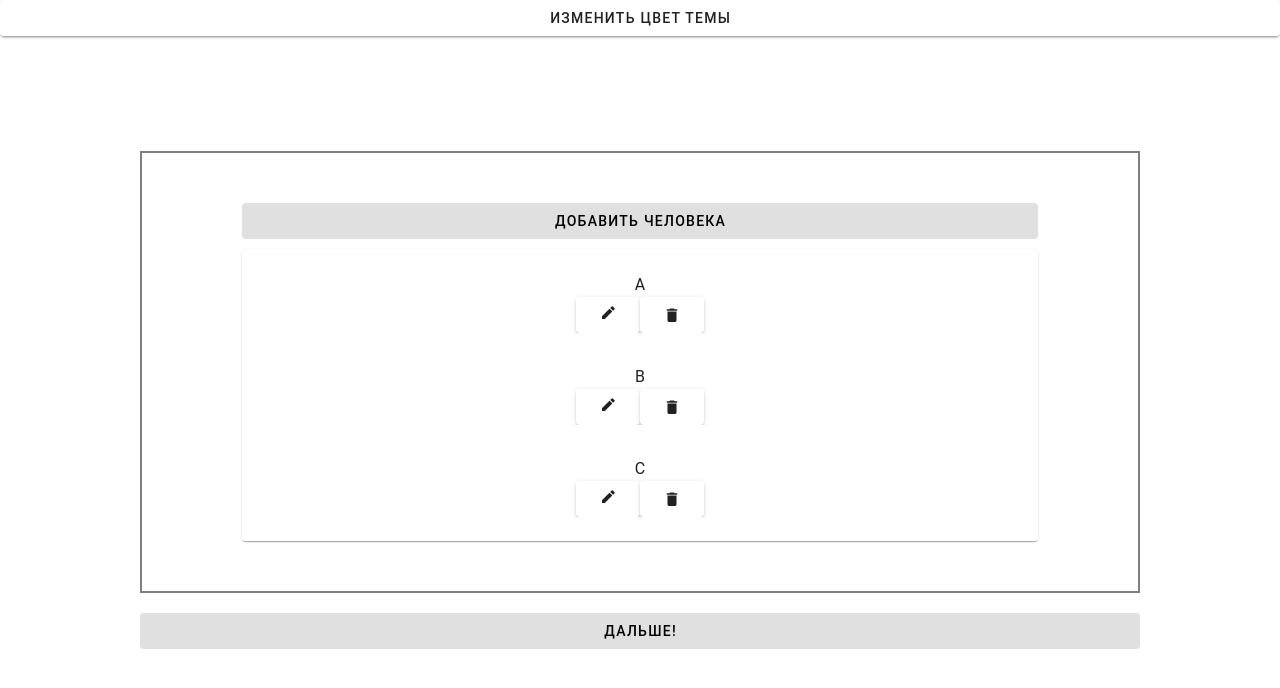
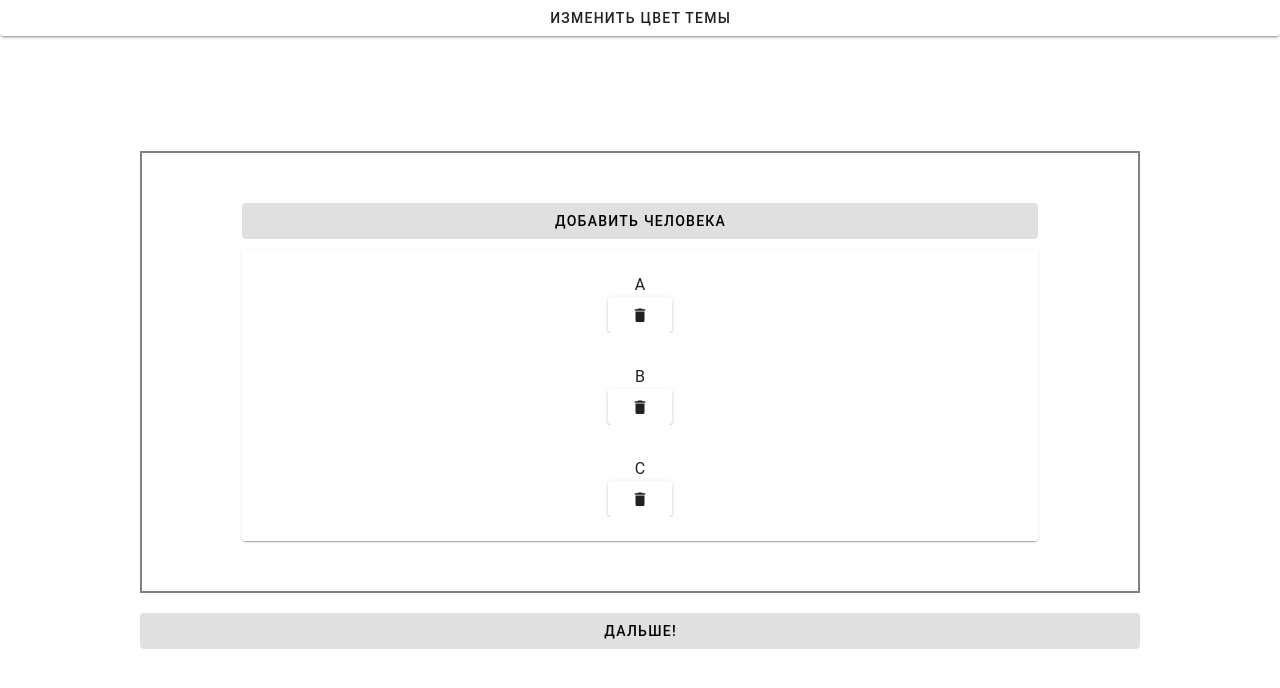
Before and after one commit to TatianaChF/-JS-Vue-, a Vue app: page /persons in a window 1280 px wide. Shown: the top 688 px of the page. Built offline with nearby package versions, Linux system fonts and the light colour scheme.

Commit message:
removing editing ability

```diff
--- a/src/components/ListPerson.vue
+++ b/src/components/ListPerson.vue
@@ -9,7 +9,9 @@
             :key="person.id"
             :title="name"
           >
-            <person-info :person="person" @remove-person="(id) => {
+            <person-info
+              :person="person"
+              @remove-person="(id) => {
                 persons = persons.filter(person => person.id != id);
               }"></person-info>
           </v-list-item>
--- a/src/components/PersonInfo.vue
+++ b/src/components/PersonInfo.vue
@@ -1,15 +1,15 @@
 <template>
-  <p>{{ props.person.firstName }}</p>
+  <p v-if="!isOpenEditForm">{{ props.person.firstName }}</p>
   <div>
-    <v-btn>
-      <v-icon icon="mdi-border-color"></v-icon>
-    </v-btn>
-    <v-btn>
-      <v-icon icon="mdi-delete" @click="$emit('removePerson', props.person.id)"></v-icon>
+    <v-btn @click="$emit('removePerson', props.person.id)">
+      <v-icon icon="mdi-delete"></v-icon>
     </v-btn>
   </div>
 </template>
 
 <script setup>
+import { ref } from "vue";
+
 const props = defineProps(["person"]);
+
 </script>
```
